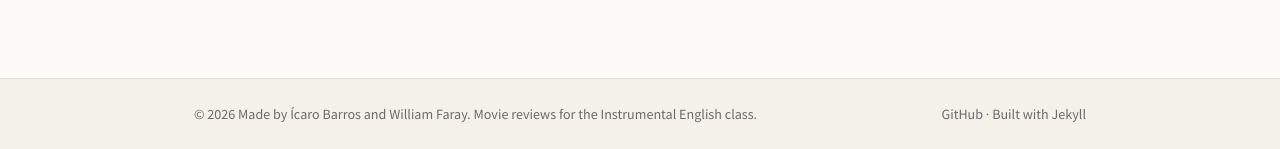
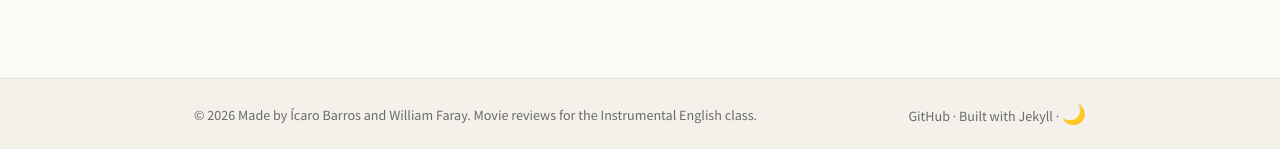
Before and after one commit to WillFaray/plot-twist, a Jekyll site: the page built from index.md, in a window 1280 px wide. Shown: the part 1752-1901 px from the top of the page. Built offline with Jekyll 4.4.1, drawn with Linux system fonts in a browser that asks for light colours; some web fonts are replaced.

Commit message:
Add dark/light theme toggle button to footer

```diff
--- a/_includes/footer.html
+++ b/_includes/footer.html
@@ -7,6 +7,64 @@
       <a href="https://github.com/WillFaray/plot-twist" rel="noopener" target="_blank">GitHub</a>
       {%- endif -%}
       <span class="text-muted"> · Built with Jekyll</span>
+      <span class="text-muted"> · </span>
+      <button id="theme-toggle" class="theme-toggle" aria-label="Toggle dark mode">🌙</button>
     </div>
   </div>
 </footer>
+
+<script>
+  const themeToggle = document.getElementById('theme-toggle');
+  const html = document.documentElement;
+
+  // Load saved theme preference or use system preference
+  const savedTheme = localStorage.getItem('theme');
+  const systemDark = window.matchMedia('(prefers-color-scheme: dark)').matches;
+  const initialTheme = savedTheme || (systemDark ? 'dark' : 'light');
+
+  // Apply initial theme
+  if (initialTheme === 'dark') {
+    html.setAttribute('data-theme', 'dark');
+    themeToggle.textContent = '☀️';
+  } else {
+    html.removeAttribute('data-theme');
+    themeToggle.textContent = '🌙';
+  }
+
+  // Toggle theme on button click
+  themeToggle.addEventListener('click', () => {
+    const currentTheme = html.getAttribute('data-theme');
+    const newTheme = currentTheme === 'dark' ? 'light' : 'dark';
+
+    if (newTheme === 'dark') {
+      html.setAttribute('data-theme', 'dark');
+      localStorage.setItem('theme', 'dark');
+      themeToggle.textContent = '☀️';
+    } else {
+      html.removeAttribute('data-theme');
+      localStorage.setItem('theme', 'light');
+      themeToggle.textContent = '🌙';
+    }
+  });
+</script>
+
+<style>
+  .theme-toggle {
+    background: none;
+    border: none;
+    cursor: pointer;
+    font-size: 1.2rem;
+    padding: 0;
+    margin: 0;
+    display: inline-block;
+    transition: transform 0.2s ease;
+  }
+
+  .theme-toggle:hover {
+    transform: scale(1.2);
+  }
+
+  .theme-toggle:active {
+    transform: scale(0.95);
+  }
+</style>
```
